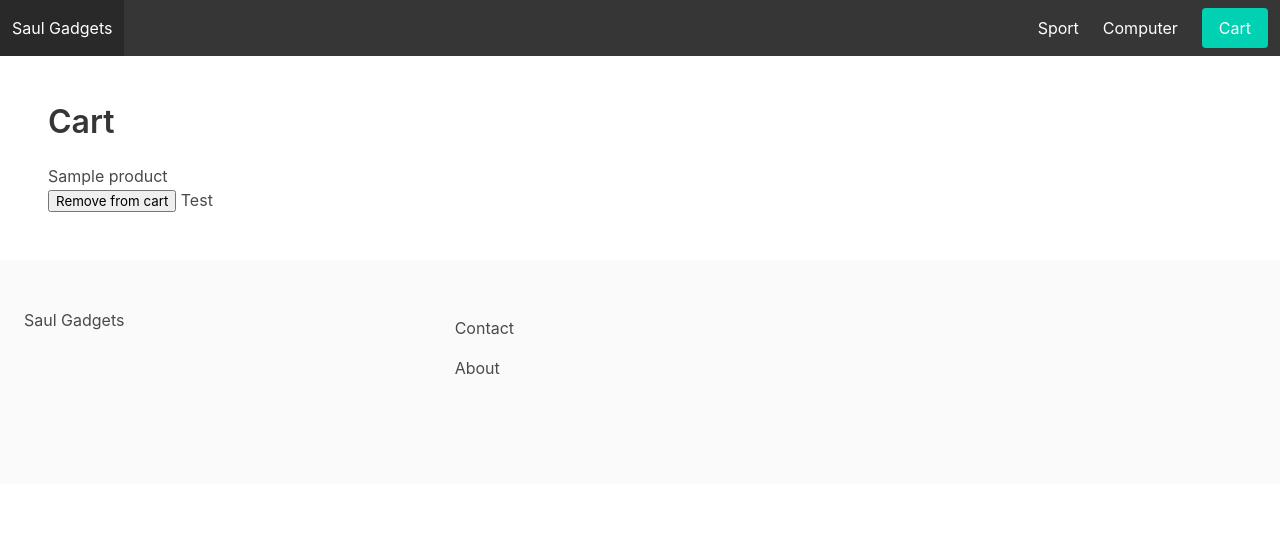
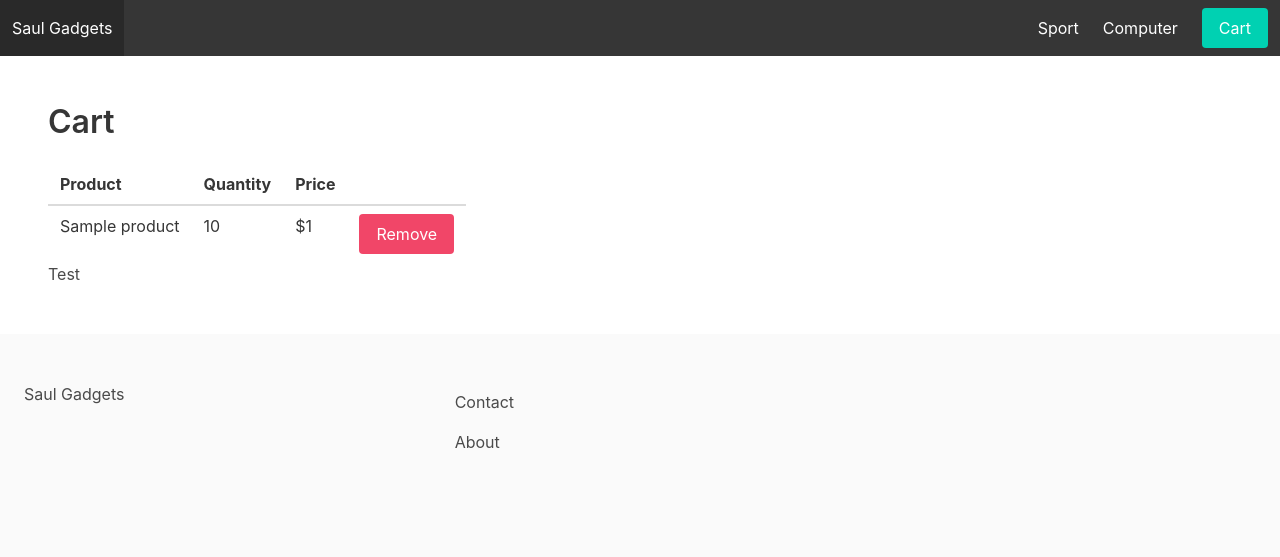
Before and after one commit to Volodya-Sargsyan79/web_shope, a Django app: template saulgadgets/cart/templates/cart.html in a window 1280 px wide. Shown: the top 557 px of the page. Run offline with Django 4.2, Linux system fonts and the light colour scheme; data comes from the database, SQL or seed files in the repository; the template is opened without the code that fills it: most values are stand-ins (such as "Sample title", 1, 10 or a date in 2020).

Commit message:
Show quantity and price in the cart

```diff
--- a/saulgadgets/cart/cart.py
+++ b/saulgadgets/cart/cart.py
@@ -21,7 +21,7 @@ class Cart(object):
       self.cart[str(p)]['product'] = Product.objects.get(pk=p)
 
     for item in self.cart.values():
-      item['total_price'] = int(item['price']) * int(item['quantity'])
+      item['total_price'] = float(item['price']) * int(item['quantity'])
 
       yield item
 
--- a/saulgadgets/cart/templates/cart.html
+++ b/saulgadgets/cart/templates/cart.html
@@ -6,12 +6,29 @@
     <div id="cartapp">
         <h1 class="title">Cart</h1>
         {% if cart %}
-            {% for item in cart %}
-                {% with product=item.product %}
-                    <p>{{ product.title }}</p>
-                    <button @click="removeFromProduct({{ product.id }})">Remove from cart</button>
-                {% endwith %}
-            {% endfor %}
+            <div class="table">
+                <table class="table">
+                    <thead>
+                        <th>Product</th>
+                        <th>Quantity</th>
+                        <th>Price</th>
+                        <th></th>
+                    </thead>
+
+                    <tbody>
+                        {% for item in cart %}
+                            {% with product=item.product %}
+                                <tr>
+                                    <td>{{ product.title }}</td>
+                                    <td>{{ item.quantity }}</td>
+                                    <td>${{ item.total_price }}</td>
+                                    <td><button @click="removeFromCart(product.id)" class="button is-danger">Remove</button></td>
+                                </tr>
+                            {% endwith %}
+                        {% endfor %}
+                    </tbody>
+                </table>
+            </div>
         {% else %}
             <p>Your cart is empty!</p>
         {% endif %}
```
Also changed, not shown: saulgadgets/db.sqlite3.
